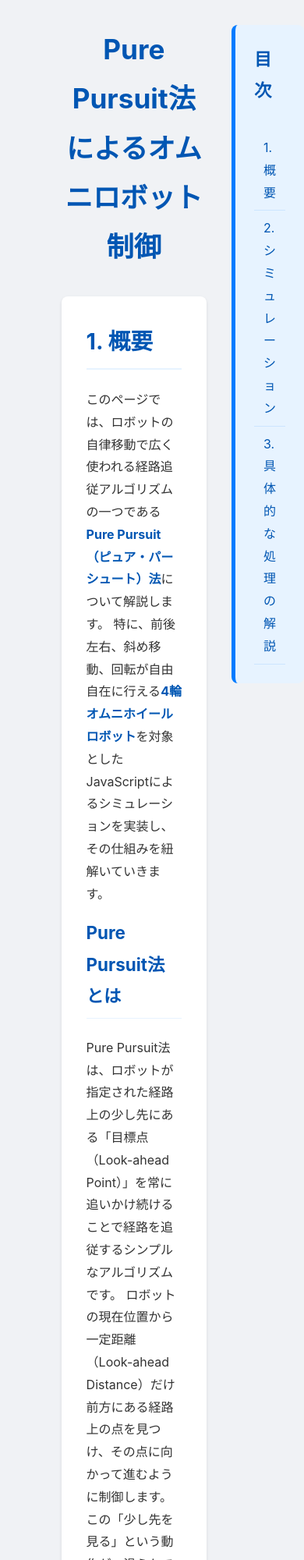
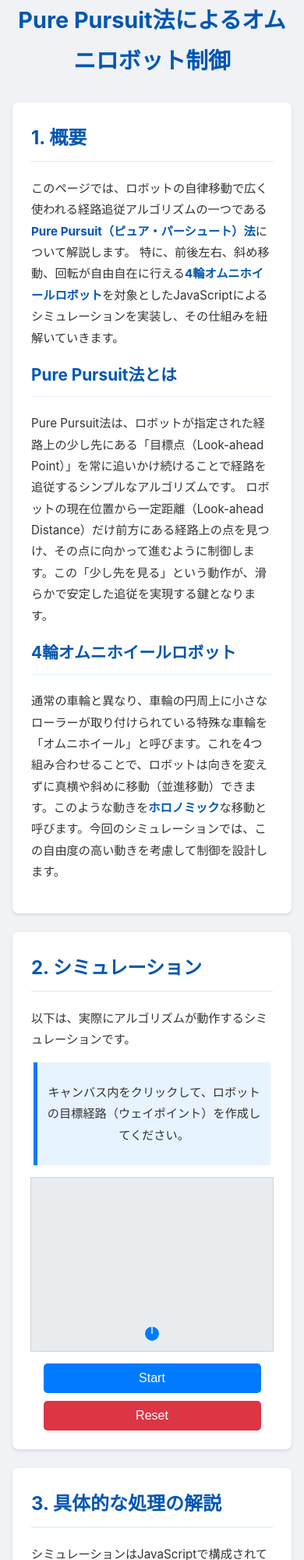
Before and after one commit to hou-rai3/Pure_Pursuit_for_Robot_Navigation, a plain HTML site: page index.html in a window 390 px wide. Shown: the top 2000 px of the page at 78% size. Drawn offline with Linux system fonts and the light colour scheme.

Commit message:
スマホ等の小さい画面にも対応するようにasidを実装

```diff
--- a/index.html
+++ b/index.html
@@ -34,7 +34,7 @@
                 </p>
             </section>
 
-            <section id="simulation">
+            <section id="simulation-area">
                 <h2>2. シミュレーション</h2>
                 <p>
                     以下は、実際にアルゴリズムが動作するシミュレーションです。
@@ -174,7 +174,8 @@ if (targetPoint) {
                 </p>
 
             </section>
-            <section id="simulation">
+
+            <section id="appendix">
                 <h2>4. おまけ</h2>
                 <p>
                     全方向に移動できるオムニホイールなのに、なぜわざわざ向きを変えるのでしょうか。<br>
@@ -190,8 +191,9 @@ if (targetPoint) {
                 <h3>目次</h3>
                 <ul>
                     <li><a href="#overview">1. 概要</a></li>
-                    <li><a href="#simulation">2. シミュレーション</a></li>
+                    <li><a href="#simulation-area">2. シミュレーション</a></li>
                     <li><a href="#code-explanation">3. 具体的な処理の解説</a></li>
+                    <li><a href="#appendix">4. おまけ</a></li>
                 </ul>
             </div>
         </aside>
--- a/main.js
+++ b/main.js
@@ -222,9 +222,17 @@ document.addEventListener('DOMContentLoaded', () => {
     // --- イベントリスナー ---
     canvas.addEventListener('click', (e) => {
         if (simulationRunning) return;
+
         const rect = canvas.getBoundingClientRect();
-        const x = e.clientX - rect.left;
-        const y = e.clientY - rect.top;
+
+        // canvasの描画解像度(width/height属性)と、CSSによる表示サイズ(rect.width/height)の比率を計算
+        const scaleX = canvas.width / rect.width;
+        const scaleY = canvas.height / rect.height;
+
+        // クリック座標を、描画解像度上の正しい位置に補正
+        const x = (e.clientX - rect.left) * scaleX;
+        const y = (e.clientY - rect.top) * scaleY;
+
         path.push({ x, y });
     });
 
--- a/style.css
+++ b/style.css
@@ -184,3 +184,77 @@ strong {
 #controls #resetButton:hover {
     background-color: #a71d2a;
 }
+/* --- レスポンシブ対応 (スマートフォン向け) --- */
+@media (max-width: 768px) {
+    body {
+        /* 中央揃えをやめ、通常の表示に */
+        display: block;
+    }
+
+    .container {
+        /* PCの横並びから、スマホの縦積みに変更 */
+        flex-direction: column;
+        margin-top: 0;
+        width: 100%;
+    }
+
+    /* 左側の余白はスマホでは不要なので非表示に */
+    .left-spacer {
+        display: none;
+    }
+
+    /* メインコンテンツの調整 */
+    main {
+        order: 1; /* mainを先に表示 */
+        padding: 0 1rem;
+        flex: none; /* flexの比率指定を解除 */
+    }
+
+    /* 目次の調整 */
+    aside {
+        order: 2; /* mainの後に表示 */
+        position: static; /* 画面追従(sticky)を解除 */
+        height: auto;
+        width: auto;
+        margin: 0 1rem 2rem 1rem; /* 周辺の余白を調整 */
+    }
+
+    /* 見出しと本文の文字サイズをスマホ向けに調整 */
+    h1 { font-size: 1.8rem; }
+    h2 { font-size: 1.5rem; }
+    h3 { font-size: 1.3rem; }
+    p, li { font-size: 0.95rem; }
+
+    section {
+        padding: 1.5rem;
+        margin-bottom: 1.5rem;
+    }
+
+    pre {
+        padding: 1rem;
+    }
+
+    /* シミュレーション部分のラッパー */
+    #simulation-wrapper {
+        width: 100%;
+    }
+
+    /* canvasの表示サイズを親要素の100%に合わせる */
+    #simulationCanvas {
+        width: 100%;
+        height: auto; /* アスペクト比を維持 */
+    }
+
+    /* 操作ボタンを縦に並べて押しやすくする */
+    #controls {
+        display: flex;
+        flex-direction: column;
+        width: 90%;
+        gap: 10px; /* ボタン間の隙間 */
+    }
+
+    #controls button {
+        width: 100%;
+        margin: 0;
+    }
+}
```
